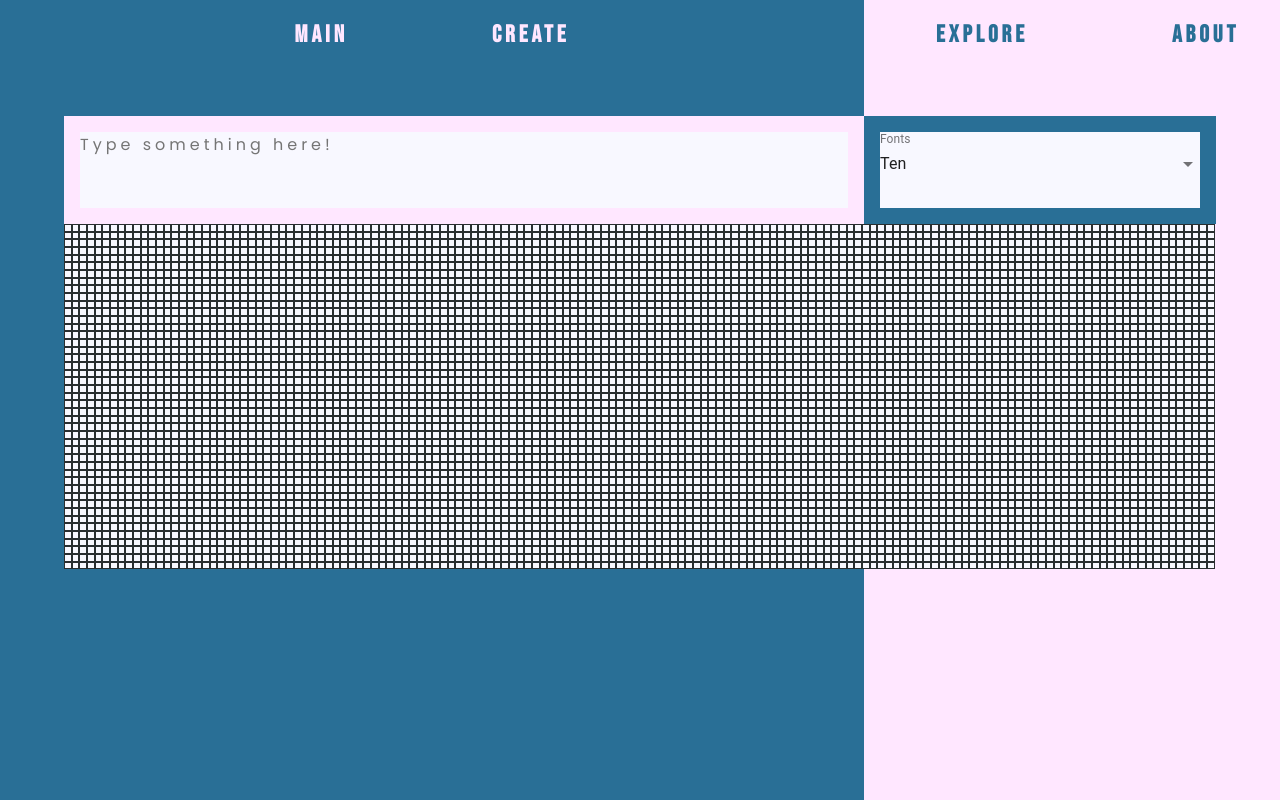
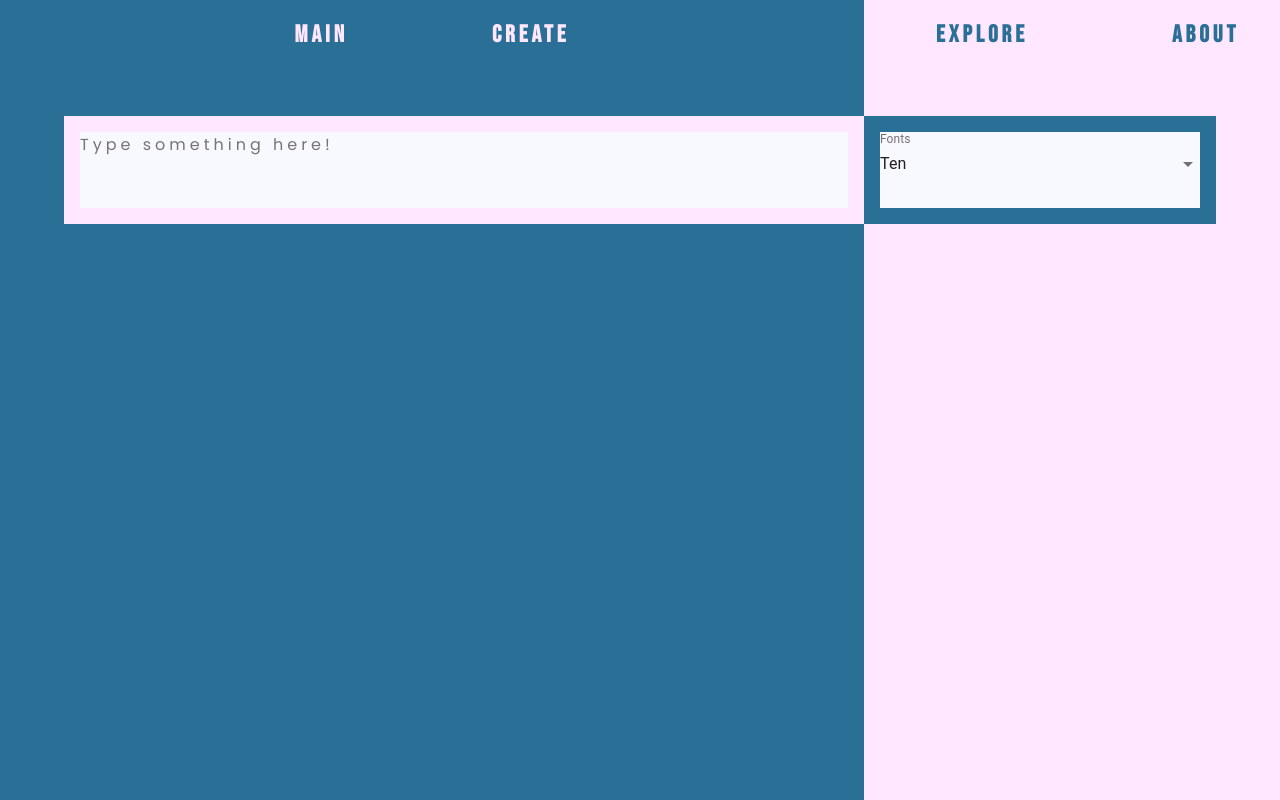
Before and after one commit to happlb/stitch, a React (Create React App) app in the folder my-app/: page /CreatePage in a window 1280 px wide. Built offline with nearby package versions, Linux system fonts and the light colour scheme.

Commit message:
switching to svgs

```diff
--- a/my-app/src/components/CreatePage/TextGrid.css
+++ b/my-app/src/components/CreatePage/TextGrid.css
@@ -1,7 +1,7 @@
 .textgrid-container {
   display: grid;
-  grid-template-columns: repeat(150, 0.6vw);
-  grid-template-rows: repeat(45, 0.6vw);
+  /* grid-template-columns: repeat(150, 0.6vw);
+  grid-template-rows: repeat(45, 0.6vw); */
   max-height: 65vh;
   overflow: auto;
 }
--- a/my-app/src/components/CreatePage/TextGrid.js
+++ b/my-app/src/components/CreatePage/TextGrid.js
@@ -1,43 +1,72 @@
 import React from "react";
-import store from '../../store'
-import { connect } from 'react-redux'
+import store from "../../store";
+import { connect } from "react-redux";
 import "./TextGrid.css";
+import { SVG } from "@svgdotjs/svg.js";
 
 class TextGrid extends React.Component {
   constructor(props) {
     super(props);
     this.state = {
-      testArray: new Array(45).fill(new Array(150).fill(0)),
-      // testString: 'hello'
+      grid: new Array(45).fill(new Array(150).fill(0)),
+      line: 1,
     };
   }
-componentDidUpdate(prevProps ){
-  console.log(this.props,'props');
+  componentDidUpdate(prevProps) {
+    // if (prevProps.gridText !== this.props.gridText) {
+    //   this.props.gridText.forEach(function  (letter, index)) => {
+    //     var group = SVG().addTo("#index");
 
- if(prevProps.gridText !== this.props.gridText){
-    var tempArray =new Array(45).fill(new Array(150).fill(0))
-    for(var i=0; i < this.props.gridText.length; i++ ){
-       tempArray[0][i] = 1
+    //     var rect = group.rect(100, 100).fill("#f09");
+
+    //     var text = group
+    //       .text(letter)
+    //       .font({ size: 30, family: "Helvetica" })
+    //       .center(0.5 * rect.width(), 0.5 * rect.height());
+    //   });
+    // }
+    this.props.gridText.split("").forEach((letter, index) => {
+      var draw = SVG("#parentgrid");
+      if (draw.has(rect)) {
+        draw.clear();
       }
-    this.setState({testArray: tempArray});
-    console.log(this.state.testArray,'here');
-  }
+      var group; // = document.getElementById("#letter_" + index.toString());
+      // console.log("group", group);
+      // if (group) {
+      //   // group = SVG("#letter_" + index.toString()).attr("fill", "black");
+      // } else {
+      //  console.log("index:", index);
+      group = SVG().addTo("#letter_" + index.toString());
+
+      var rect = group.rect(100, 100).fill("white").addClass("my-group");
+
+      group
+        .text(letter)
+        .font({ size: 30, family: "Helvetica" })
+        .center(0.5 * rect.width(), 0.5 * rect.height());
+      //  }
+    });
   }
 
   render() {
-    console.log(this.state.testArray,'testarray');
     return (
-        <div className="textgrid-container">
-           {this.state.testArray.map((letter, index) => (
-              letter.map((m, j) => (
-                  <div style={{
-                    gridColumn: `${j+1} /${j+2}`,
-                    gridRow:  `${(index+1)} /${(index+2)}`,
-                    backgroundColor: `${(m===0 ? "#f8f8ff" : "black")}`,
-                    border: "1px solid #292e30 "
-                    }}>
-               </div>
-              ))))}
+      <div
+        className="textgrid-container"
+        id="parentgrid"
+        style={{
+          gridTemplateColumns: " repeat(5, 100px)",
+          gridTemplateRows: " repeat(5, 100px)",
+        }}
+      >
+        {this.props.gridText.split("").map((letter, index) => (
+          <div
+            style={{
+              gridRow: `${this.state.line} /${this.state.line + 1}`,
+              gridColumn: `${index + 1} /${index + 2}`,
+            }}
+            id={`letter_${index}`}
+          ></div> //{`"letter-"${index}`}></div>
+        ))}
       </div>
     );
   }
@@ -45,6 +74,58 @@ componentDidUpdate(prevProps ){
 
 export default connect(mapStateToProps)(TextGrid);
 
-function mapStateToProps (state) {
-  return { gridText: state.gridText }
+function mapStateToProps(state) {
+  return { gridText: state.gridText };
 }
+
+// import React from "react";
+// import store from "../../store";
+// import { connect } from "react-redux";
+// import "./TextGrid.css";
+
+// class TextGrid extends React.Component {
+//   constructor(props) {
+//     super(props);
+//     this.state = {
+//       grid: new Array(45).fill(new Array(150).fill(0)),
+//     };
+//   }
+//   componentDidUpdate(prevProps) {
+//     console.log(this.props, "props");
+
+//     if (prevProps.gridText !== this.props.gridText) {
+//       var tempArray = new Array(45).fill(new Array(150).fill(0));
+//       for (var i = 0; i < this.props.gridText.length; i++) {
+//         tempArray[0][i] = 1;
+//       }
+//       this.setState({ grid: tempArray });
+//       console.log(this.state.grid, "here");
+//     }
+//   }
+
+//   render() {
+//     console.log(this.state.grid, "testarray");
+//     return (
+//       <div className="textgrid-container">
+//         {this.state.grid.map((row, rowIndex) =>
+//           row.map((square, colIndex) => (
+//             <div
+//               style={{
+//                 gridColumn: `${colIndex + 1} /${colIndex + 2}`,
+//                 gridRow: `${rowIndex + 1} /${rowIndex + 2}`,
+//                 backgroundColor: `${!square ? "#f8f8ff" : "black"}`,
+//                 border: "1px solid #292e30 ",
+//               }}
+//             ></div>
+//           ))
+//         )}
+//       </div>
+//     );
+//   }
+// }
+
+// export default connect(mapStateToProps)(TextGrid);
+
+// function mapStateToProps(state) {
+//   return { gridText: state.gridText };
+// }
```
Also changed, not shown: my-app/package.json (+6 -1 lines), my-app/src/components/CreatePage/TextField.js (+13 -17 lines), 1 other file (tests, documents, lock files or other folders). Lines whose indentation alone changed are shown as unchanged.
